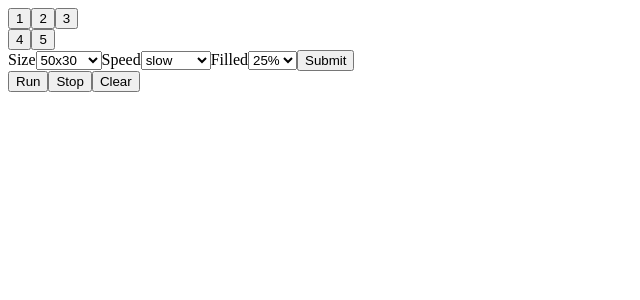
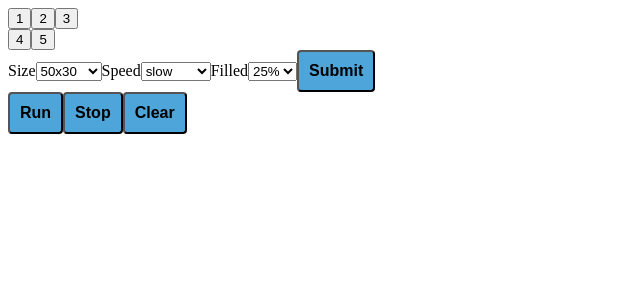
Before and after one commit to aydys/game_of_life, a React app: page / in a window 1280 px wide. Shown: the top 300 px of the page, without its empty margins (0-640 px from the left). Built offline with nearby package versions, Linux system fonts and the light colour scheme.

Commit message:
add handlers of buttons

```diff
--- a/src/components/ControlForm/ControlForm.tsx
+++ b/src/components/ControlForm/ControlForm.tsx
@@ -1,12 +1,16 @@
 import React, { FC } from "react";
 import { Formik, Field, Form } from "formik";
 import { Values } from "../Game";
+import { ButtonStyled } from "../Styled";
 
 type Props = {
-  onSubmit: (values: Values) => void
+  onSubmit: (values: Values) => void,
+  handleRun: () => void,
+  handleStop: () => void,
+  handleClear: () => void
 }
 
-export const ControlForm: FC<Props> = ({ onSubmit }) => {
+export const ControlForm: FC<Props> = ({ onSubmit, handleRun, handleStop, handleClear }) => {
 
   return <>
     <Formik
@@ -35,11 +39,11 @@ export const ControlForm: FC<Props> = ({ onSubmit }) => {
           <option value='50%'>50%</option>
           <option value='75%'>75%</option>
         </Field>
-        <button type="submit">Submit</button>
+        <ButtonStyled type="submit">Submit</ButtonStyled>
       </Form>
     </Formik>
-    <button>Run</button>
-    <button>Stop</button>
-    <button>Clear</button>
+    <ButtonStyled onClick={handleRun}>Run</ButtonStyled>
+    <ButtonStyled onClick={handleStop}>Stop</ButtonStyled>
+    <ButtonStyled onClick={handleClear}>Clear</ButtonStyled>
   </>
 }
--- a/src/components/Game/Game.tsx
+++ b/src/components/Game/Game.tsx
@@ -9,11 +9,20 @@ export type Values = {
 }
 
 export const Game: FC = () => {
-  const handleSubmit = (values: Values) => {
-    console.log(values)
+  const onSubmit = (values: Values) => console.log(values)
+  const handleClear = () => console.log()
+  const handleRun = () => console.log()
+  const handleStop = () => console.log()
+
+  const handlers = {
+    onSubmit,
+    handleClear,
+    handleRun,
+    handleStop
   }
+
   return <>
     <Field onClick={() => {}} />
-    <ControlForm onSubmit={handleSubmit} />
+    <ControlForm {...handlers} />
   </>
 }
```
Also changed, not shown: 1 other file (tests, documents, lock files or other folders).
